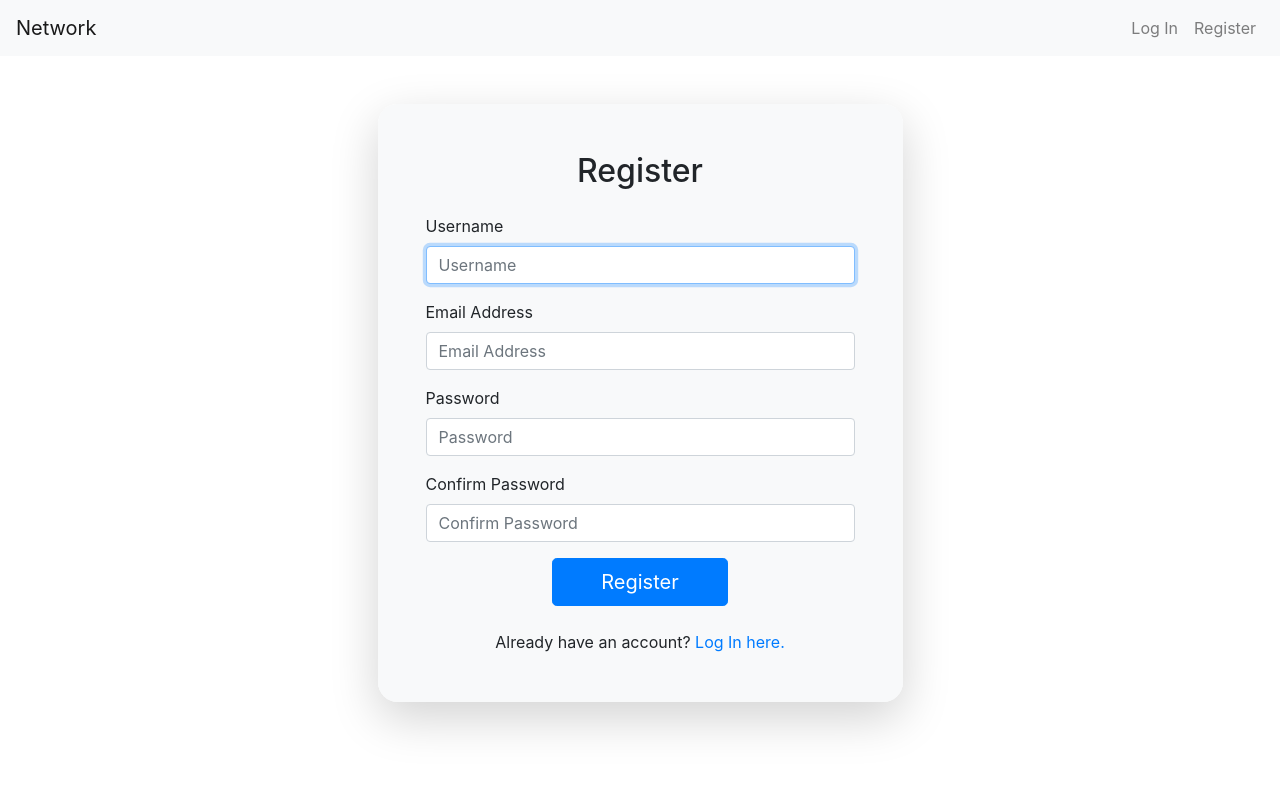
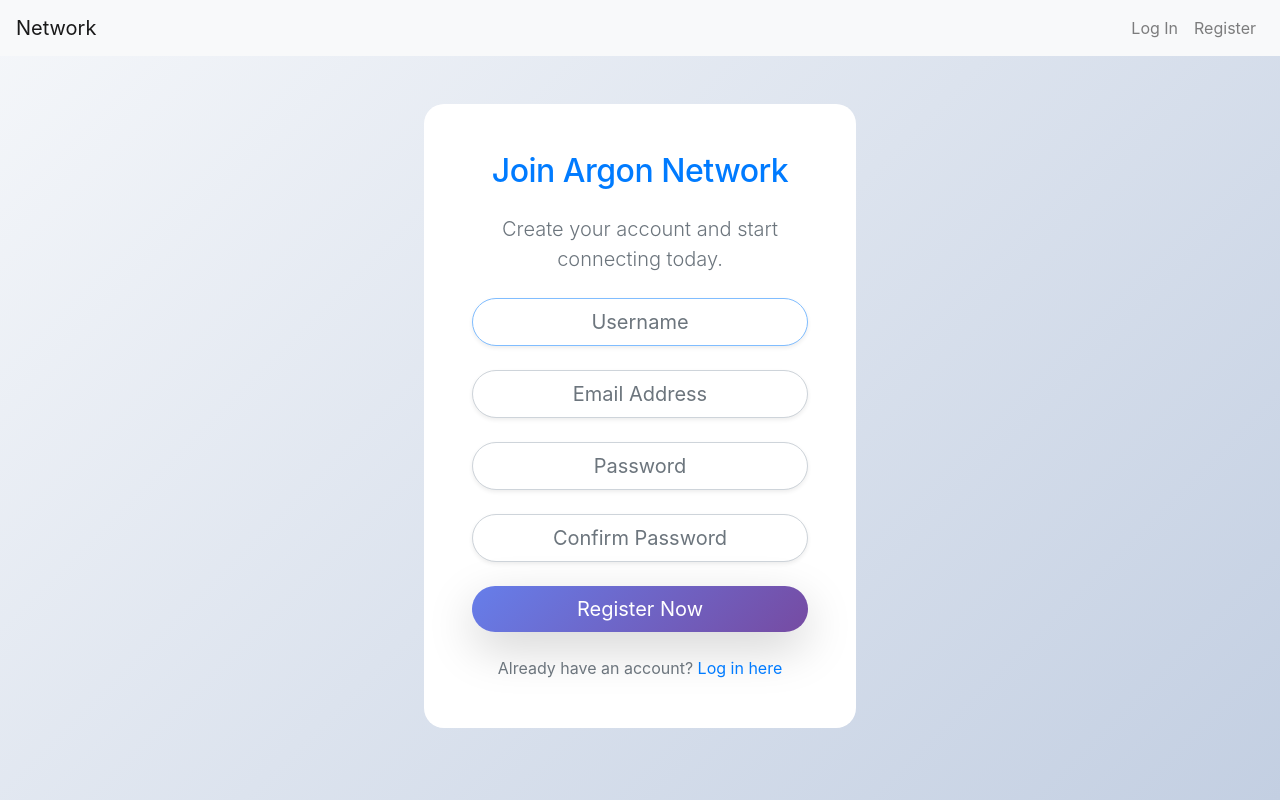
Before and after one commit to mahmudurrahman-beep/network, a Django app: page /register in a window 1280 px wide. Run offline with Django 3.2, Linux system fonts and the light colour scheme; some libraries are stand-ins or nearby versions.

Commit message:
Update register.html

```diff
--- a/network/templates/network/register.html
+++ b/network/templates/network/register.html
@@ -1,16 +1,23 @@
 {% extends "network/layout.html" %}
+{% load static %}
 
 {% block body %}
-    <div class="container mt-5">
+<div class="container mt-5 mb-5">
     <div class="row justify-content-center">
-            <div class="col-md-6">
-                <div class="card shadow-lg border-0 rounded-4 overflow-hidden">
-                    <div class="card-body p-5 bg-light">
-                        <h2 class="mb-4 text-center">Register</h2>
+        <div class="col-md-6 col-lg-5">
+            <div class="card shadow-xl border-0 rounded-4 overflow-hidden bg-white/85"
+                 style="backdrop-filter: blur(12px); border: 1px solid rgba(255,255,255,0.25);">
+                <div class="card-body p-5 p-md-5 text-center">
+                    <h2 class="mb-4 fw-bold text-primary" style="letter-spacing: -0.5px;">
+                        Join Argon Network
+                    </h2>
 
-                        <!-- Message display – now supports success (green) and error (red) -->
+                    <p class="text-muted mb-4 lead fs-6">
+                        Create your account and start connecting today.
+                    </p>
+
                     {% if message %}
-                            <div class="alert alert-{{ message_type|default:'danger' }} mt-3" role="alert">
+                        <div class="alert alert-{{ message_type|default:'danger' }} shadow-sm mb-4" role="alert">
                             {{ message }}
                         </div>
                     {% endif %}
@@ -18,37 +25,68 @@
                     <form action="{% url 'register' %}" method="post">
                         {% csrf_token %}
 
-                            <div class="mb-3">
-                                <label for="username" class="form-label">Username</label>
-                                <input type="text" name="username" class="form-control" id="username" placeholder="Username" required autofocus>
+                        <div class="mb-4">
+                            <input type="text" name="username" class="form-control form-control-lg rounded-pill shadow-sm text-center"
+                                   id="username" placeholder="Username" required autofocus>
                         </div>
 
-                            <div class="mb-3">
-                                <label for="email" class="form-label">Email Address</label>
-                                <input type="email" name="email" class="form-control" id="email" placeholder="Email Address" required>
+                        <div class="mb-4">
+                            <input type="email" name="email" class="form-control form-control-lg rounded-pill shadow-sm text-center"
+                                   id="email" placeholder="Email Address" required>
                         </div>
 
-                            <div class="mb-3">
-                                <label for="password" class="form-label">Password</label>
-                                <input type="password" name="password" class="form-control" id="password" placeholder="Password" required>
+                        <div class="mb-4">
+                            <input type="password" name="password" class="form-control form-control-lg rounded-pill shadow-sm text-center"
+                                   id="password" placeholder="Password" required>
                         </div>
 
-                            <div class="mb-3">
-                                <label for="confirmation" class="form-label">Confirm Password</label>
-                                <input type="password" name="confirmation" class="form-control" id="confirmation" placeholder="Confirm Password" required>
+                        <div class="mb-4">
+                            <input type="password" name="confirmation" class="form-control form-control-lg rounded-pill shadow-sm text-center"
+                                   id="confirmation" placeholder="Confirm Password" required>
                         </div>
 
-                            <div class="text-center">
-                                <input class="btn btn-primary btn-lg px-5" type="submit" value="Register">
-                            </div>
+                        <button type="submit" class="btn btn-primary btn-lg w-100 rounded-pill fw-bold shadow-lg">
+                            Register Now
+                        </button>
                     </form>
 
-                        <div class="mt-4 text-center">
-                            Already have an account? <a href="{% url 'login' %}">Log In here.</a>
+                    <div class="mt-4 text-muted">
+                        Already have an account?
+                        <a href="{% url 'login' %}" class="text-primary fw-medium text-decoration-none">
+                            Log in here
+                        </a>
                     </div>
                 </div>
             </div>
         </div>
     </div>
 </div>
+
+<style>
+    body {
+        background: linear-gradient(135deg, #f5f7fa 0%, #c3cfe2 100%);
+        min-height: 100vh;
+    }
+    .card {
+        transition: all 0.3s ease;
+    }
+    .card:hover {
+        transform: translateY(-8px);
+        box-shadow: 0 25px 70px rgba(102, 126, 234, 0.25) !important;
+    }
+    .btn-primary {
+        background: linear-gradient(135deg, #667eea 0%, #764ba2 100%);
+        border: none;
+    }
+    .btn-primary:hover {
+        transform: translateY(-2px);
+        box-shadow: 0 10px 30px rgba(102, 126, 234, 0.4);
+    }
+    .alert {
+        border-radius: 12px;
+    }
+    @media (max-width: 576px) {
+        .card-body { padding: 2.5rem 1.5rem !important; }
+    }
+</style>
 {% endblock %}
```
Lines whose indentation alone changed are shown as unchanged.
